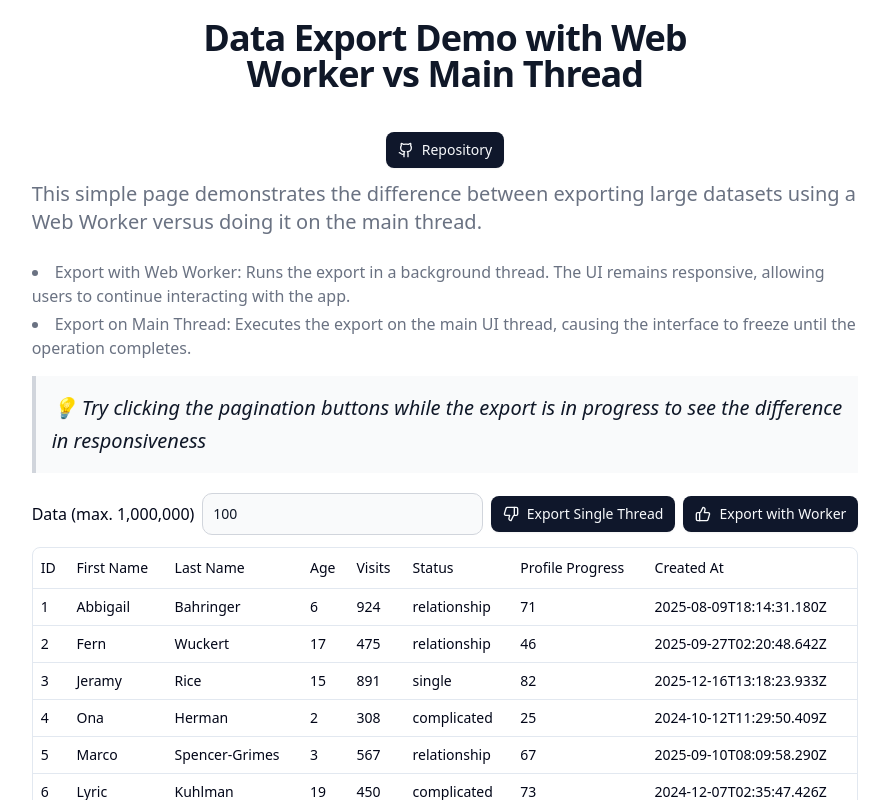
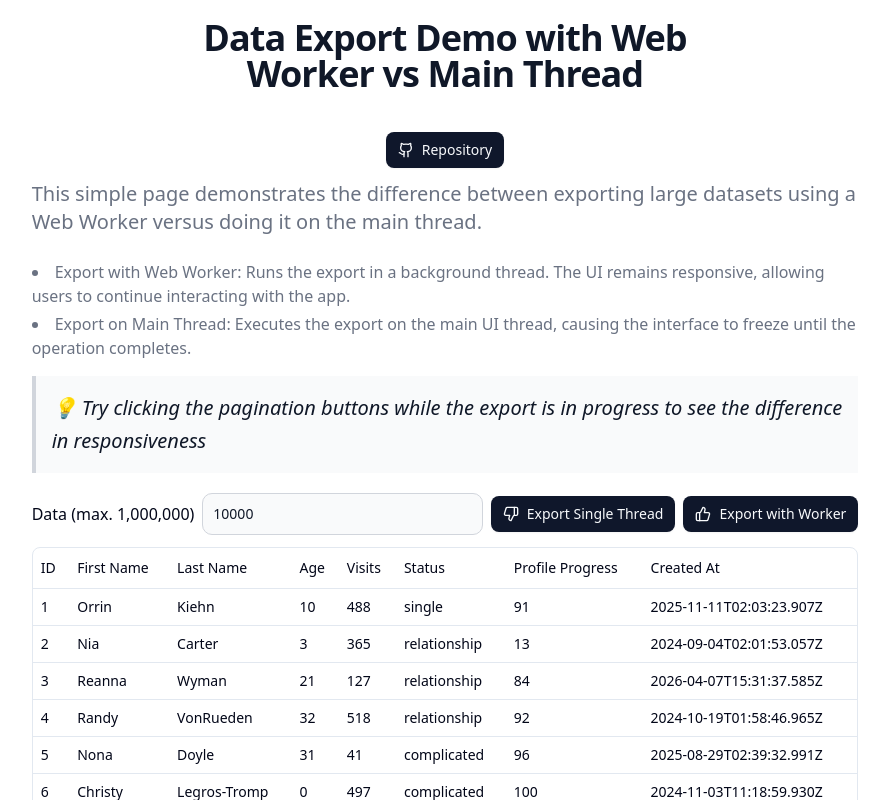
Before and after one commit to hafizhuseynov/web-worker, a React (Vite) app: page / in a window 1280 px wide. Shown: the top 800 px of the page, without its empty margins (195-1084 px from the left). Built offline with nearby package versions, Linux system fonts and the light colour scheme.

Commit message:
Updated default data count

```diff
--- a/src/App.jsx
+++ b/src/App.jsx
@@ -50,9 +50,9 @@ const columns = [
 const fileName = "Document";
 
 function App() {
-  const [dataCount, setDataCount] = React.useState(100);
+  const [dataCount, setDataCount] = React.useState(10000);
 
-  const [data, setData] = React.useState(() => makeData(100));
+  const [data, setData] = React.useState(() => makeData(10000));
   const [workerLoading, setWorkerLoading] = React.useState(false);
 
   function notifyWorkerStarted(message) {
```
